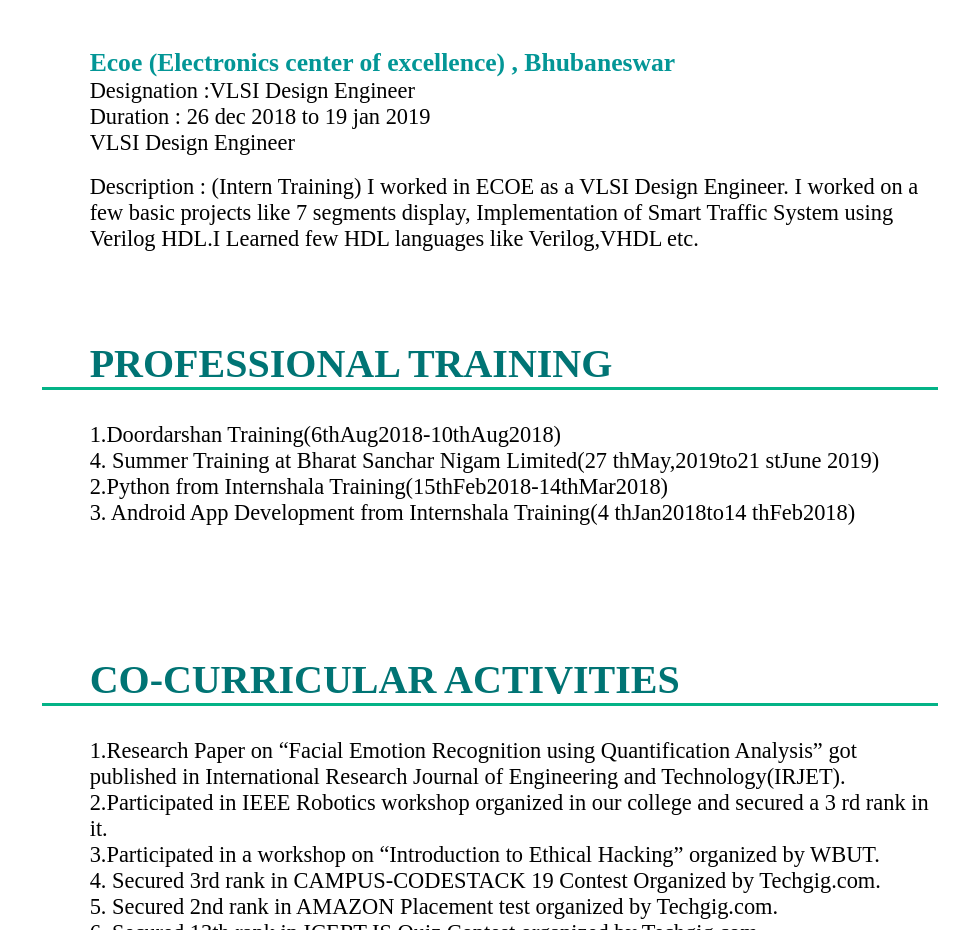
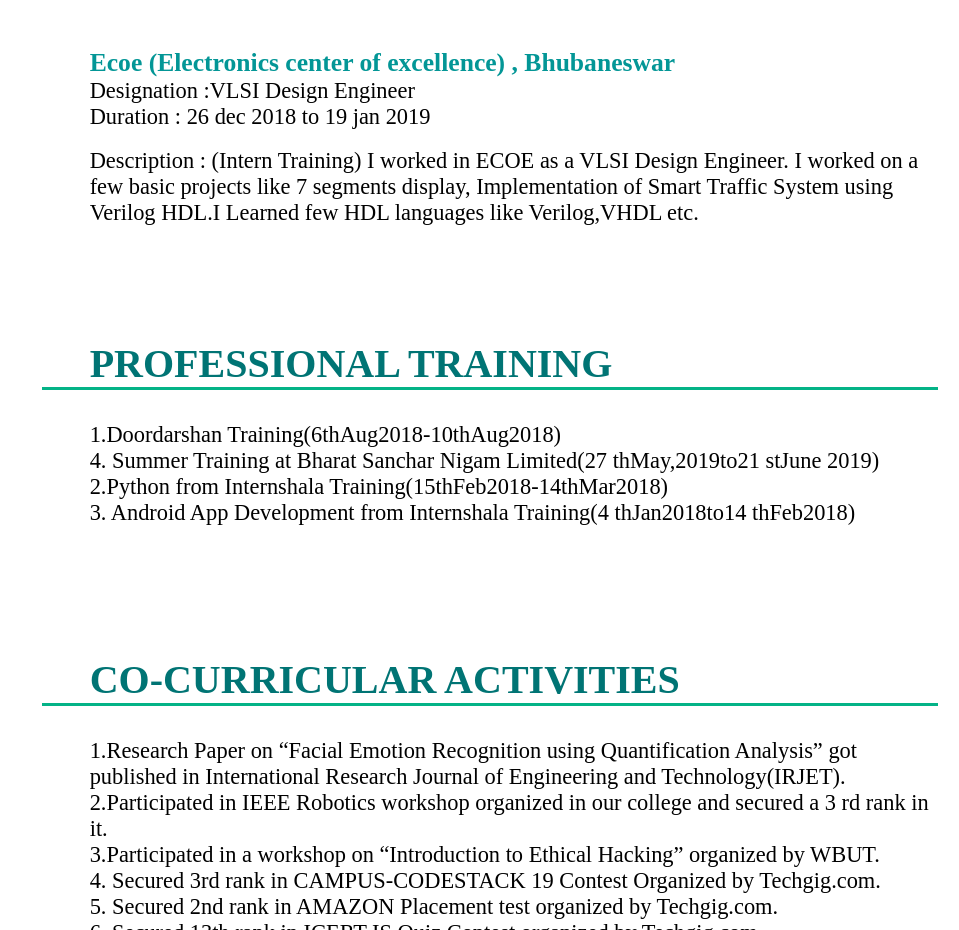
Before and after one commit to satishkr314/ankurResume3, a plain HTML site: page index.html in a window 1280 px wide. Shown: the part 1840-2770 px from the top of the page, without its empty margins (321-1280 px from the left). Drawn offline with Linux system fonts and the light colour scheme.

Commit message:
Update index.html

```diff
--- a/index.html
+++ b/index.html
@@ -211,7 +211,6 @@
                 <div class="college">Duration : 26 dec 2018 to 19 jan 2019</div>
 
                 <!-- <div class="college">C.N : ECOE-2018-L1-009-10</div> -->
-                <div class="college">VLSI Design Engineer</div>
                 <br>
                 <div class="college">Description : (Intern Training)
                     I worked  in ECOE as a VLSI Design Engineer.
```
